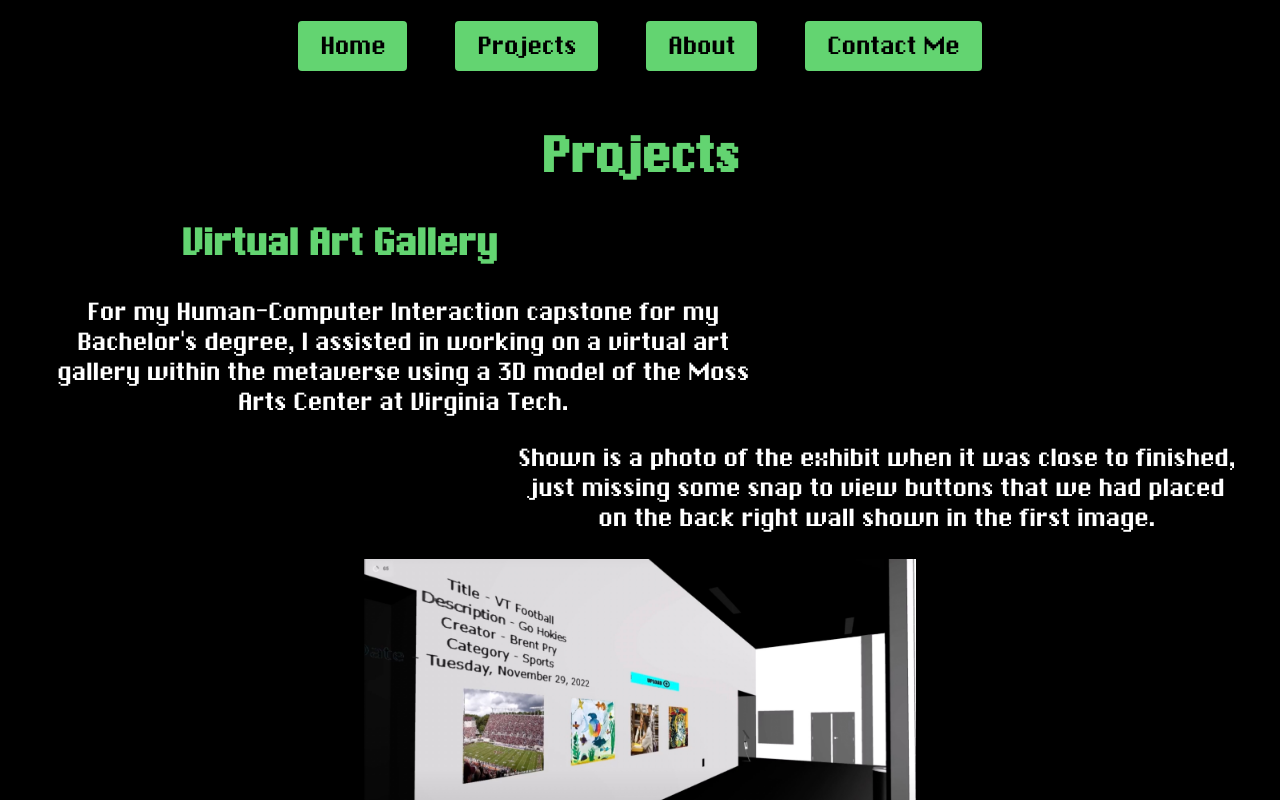
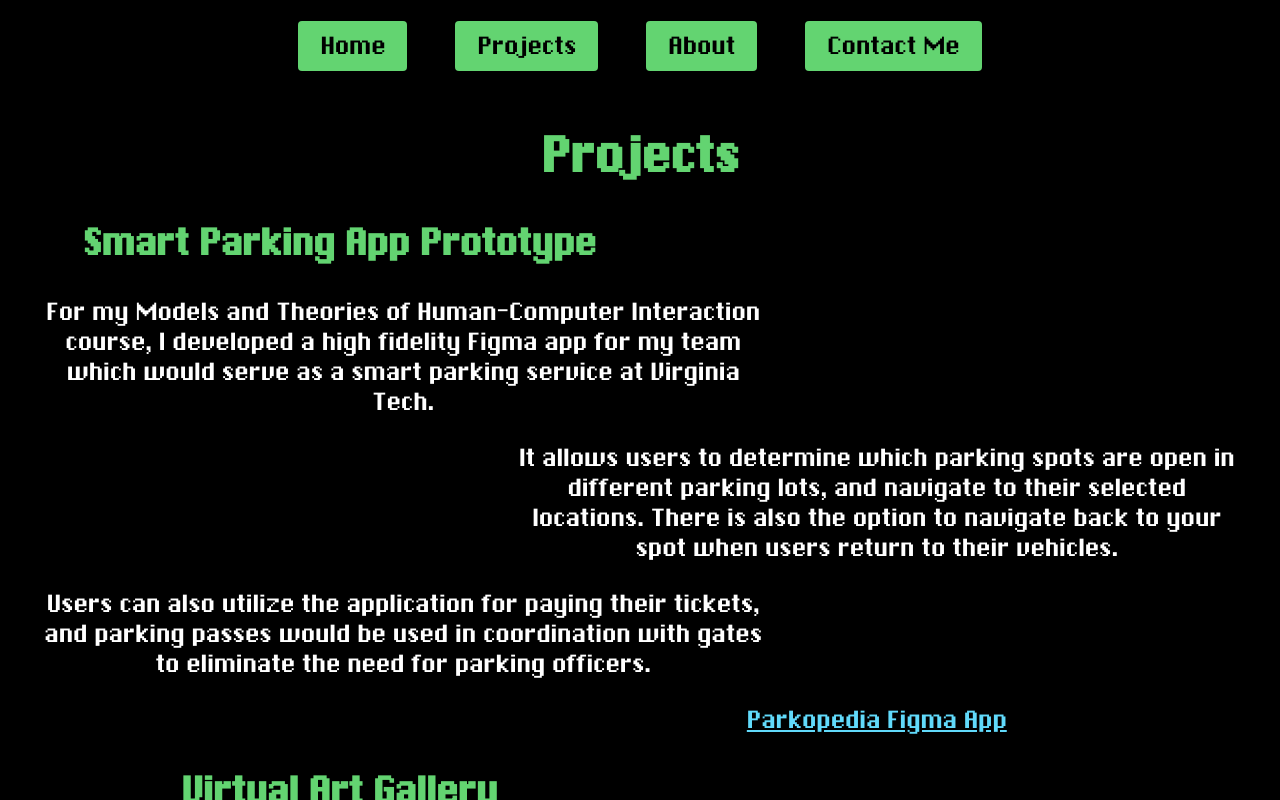
Before and after one commit to alexm00/alex_truxess_portfolio, a React (Create React App) app: page /projects in a window 1280 px wide. Shown: the top 800 px of the page. Built offline with nearby package versions, Linux system fonts and the light colour scheme.

Commit message:
update for Parkopedia

```diff
--- a/src/Projects.js
+++ b/src/Projects.js
@@ -9,6 +9,26 @@ function Projects() {
         <div>
             <header>
                 <h1 className="chicago" style={{color: "#63D471"}}>Projects</h1>
+                <h2 className="chicago" style={{marginRight: "50%", marginLeft: "3%", color: "#63D471"}}>Smart Parking App Prototype</h2>
+                <p className="chicago" style={{marginRight: "40%", marginLeft: "3%"}}>
+                    For my Models and Theories of Human-Computer Interaction course, I developed a high fidelity Figma app for my team which would serve as a smart parking service at Virginia Tech.
+                </p>
+                <p className="chicago" style={{marginLeft: "40%", marginRight: "3%"}}>
+                    It allows users to determine which parking spots are open in different parking lots, and navigate to their selected locations. There is also the option to navigate back to your spot when users return to their vehicles.
+                </p>
+                <p className="chicago" style={{marginRight: "40%", marginLeft: "3%"}}>
+                    Users can also utilize the application for paying their tickets, and parking passes would be used in coordination with gates to eliminate the need for parking officers.
+                </p>
+                <p>
+                        <a
+                            className="App-link"
+                            href="https://www.figma.com/proto/qxD2aut2j5SZQTUZyI9FDi/Parkopedia?type=design&node-id=201-2040&t=eVCs2wPC3Ybp6A5Z-1&scaling=min-zoom&page-id=201%3A1100&starting-point-node-id=201%3A2040&show-proto-sidebar=1&mode=design"
+                            target="_blank"
+                            rel="noopener noreferrer"
+                            >
+                            <div className="chicago" style={{marginLeft: "40%", marginRight: "3%"}}>Parkopedia Figma App</div>
+                        </a>
+                    </p>
                 <h2 className="chicago" style={{marginRight: "50%", marginLeft: "3%", color: "#63D471"}}>Virtual Art Gallery</h2>
                 <p className="chicago" style={{marginRight: "40%", marginLeft: "3%"}}>
                     For my Human-Computer Interaction capstone for my Bachelor's degree, I assisted in working on a virtual art gallery within the metaverse using a 3D model of the Moss Arts Center at Virginia Tech.
@@ -42,7 +62,7 @@ function Projects() {
                 <p className="chicago" style={{marginLeft: "40%", marginRight: "3%"}}>
                     I worked on the back-end of the project, where I built an API with python. I then connected that API to a database using DynamoDB so that the front end could reach the data.
                 </p>
-                <h2 className="chicago" style={{marginRight: "50%", marginLeft: "3%", color: "#63D471"}}>Figma Project</h2>
+                <h2 className="chicago" style={{marginRight: "50%", marginLeft: "3%", color: "#63D471"}}>Streaming Service App Prototype</h2>
                 <p className="chicago" style={{marginRight: "40%", marginLeft: "3%"}}>
                     For my Intro to Human-Computer interaction course our final project was a design for a streaming service that could access all other services. This way, you could access all of your subscriptions from one place.
                 </p>
```
